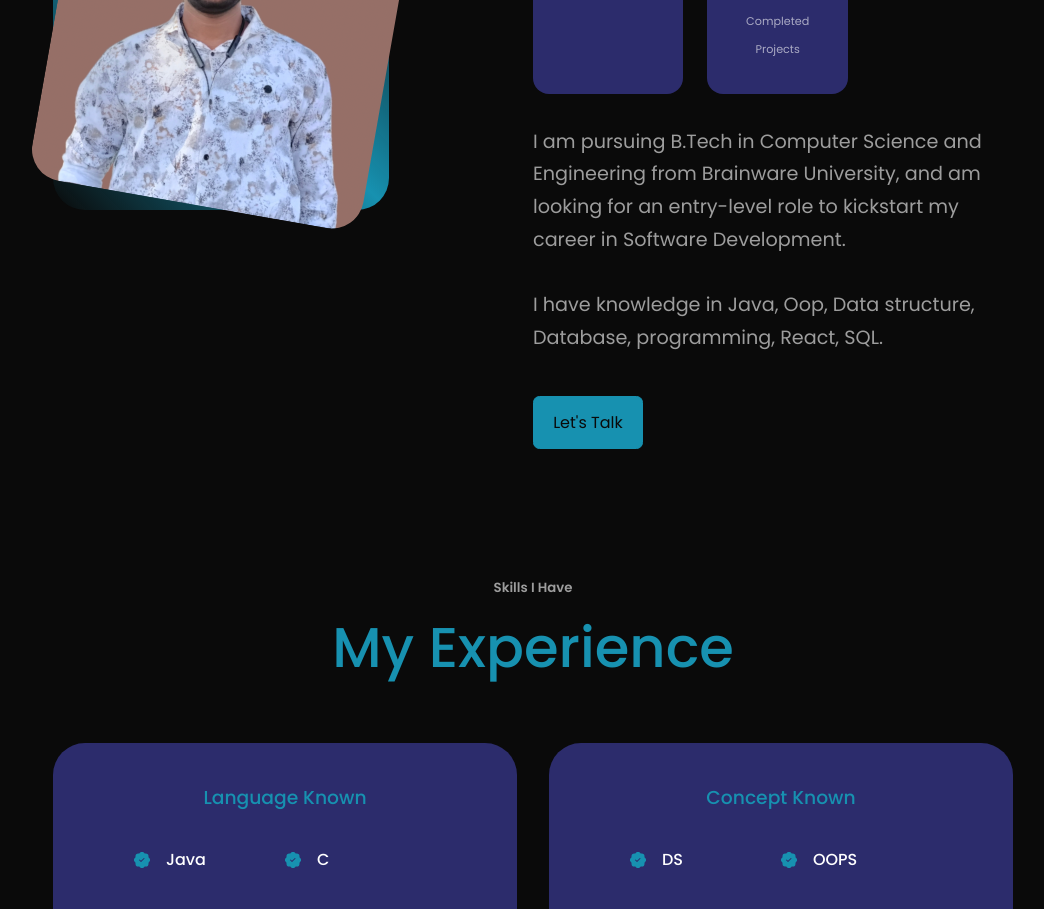
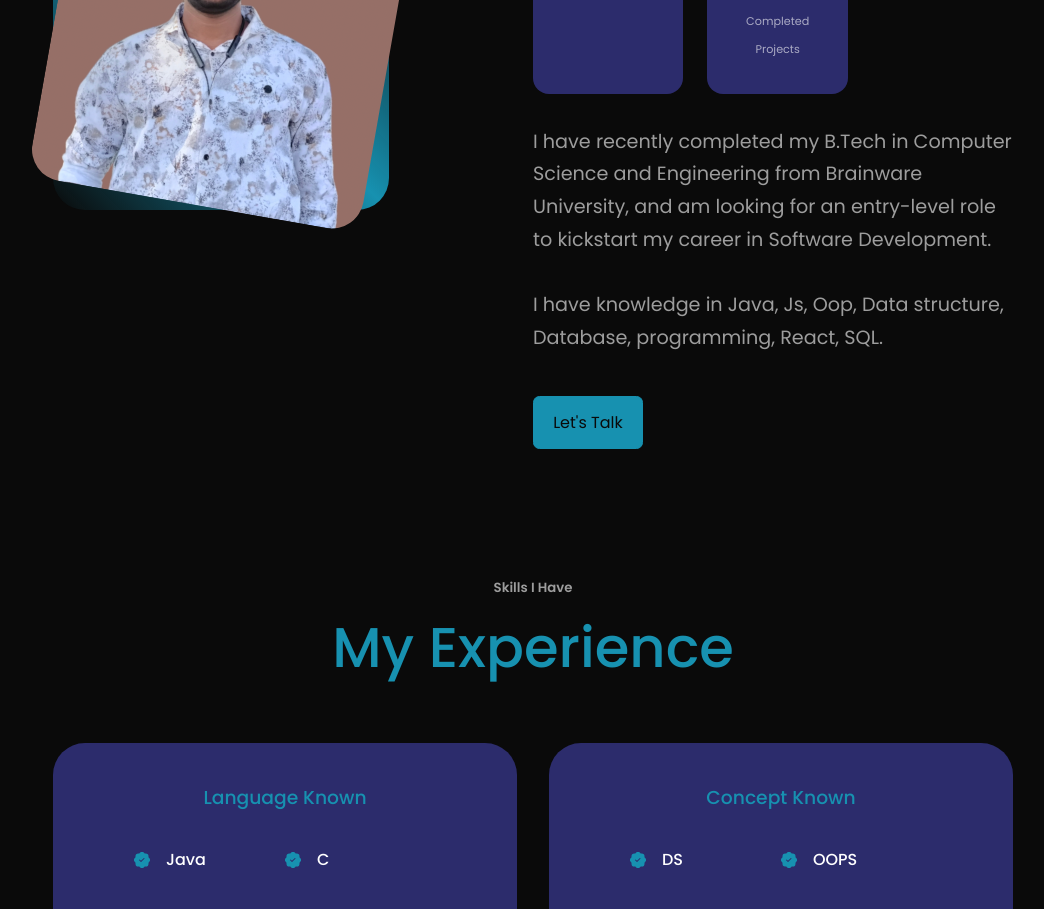
Before and after one commit to JoyKumarSarkar/Portfolio, a React (Create React App) app: page / in a window 1280 px wide. Shown: the part 1220-2129 px from the top of the page, without its empty margins (107-1151 px from the left). Built offline with nearby package versions, Linux system fonts and the light colour scheme.

Commit message:
Update About.jsx

```diff
--- a/src/components/About/About.jsx
+++ b/src/components/About/About.jsx
@@ -30,10 +30,10 @@ function about() {
             </article>
           </div>
           <p>
-            I am pursuing B.Tech in Computer Science and Engineering from Brainware University,
+            I have recently completed my B.Tech in Computer Science and Engineering from Brainware University,
             and am looking for an entry-level role to kickstart my career in
             Software Development.<br />
-            <br /> I have knowledge in Java, Oop, Data structure, Database, programming, React, SQL.
+            <br /> I have knowledge in Java, Js, Oop, Data structure, Database, programming, React, SQL.
           </p>
 
           <a href="#contact" className="btn btn-primary">
```
